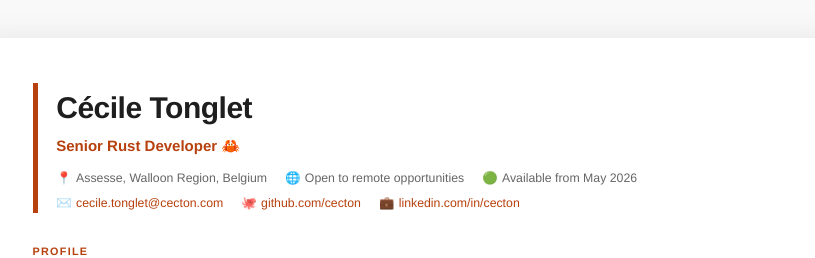
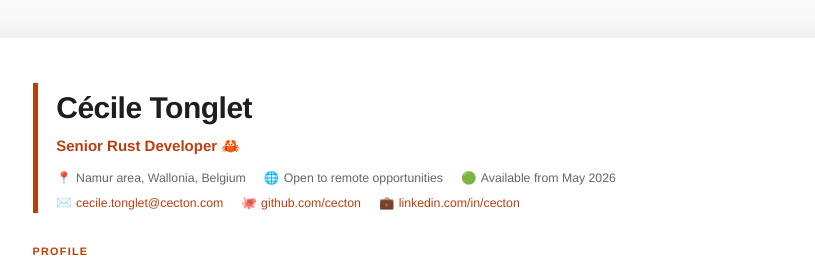
Before and after one commit to cecton/cecton.github.com, a plain HTML site: page index.html in a window 1280 px wide. Shown: the top 258 px of the page, without its empty margins (230-1045 px from the left). Drawn offline with Linux system fonts and the light colour scheme.

Commit message:
Use Namur area, Wallonia instead of Assesse

```diff
--- a/index.html
+++ b/index.html
@@ -355,7 +355,7 @@
     <h1>Cécile Tonglet</h1>
     <div class="subtitle">Senior Rust Developer 🦀</div>
     <div class="contact">
-      <span><span aria-hidden="true">📍</span> Assesse, Walloon Region, Belgium</span>
+      <span><span aria-hidden="true">📍</span> Namur area, Wallonia, Belgium</span>
       <span><span aria-hidden="true">🌐</span> Open to remote opportunities</span>
       <span><span aria-hidden="true">🟢</span> Available from May 2026</span>
       <span><span aria-hidden="true">✉️</span> <a href="mailto:cecile.tonglet@cecton.com">cecile.tonglet@cecton.com</a></span>
```
